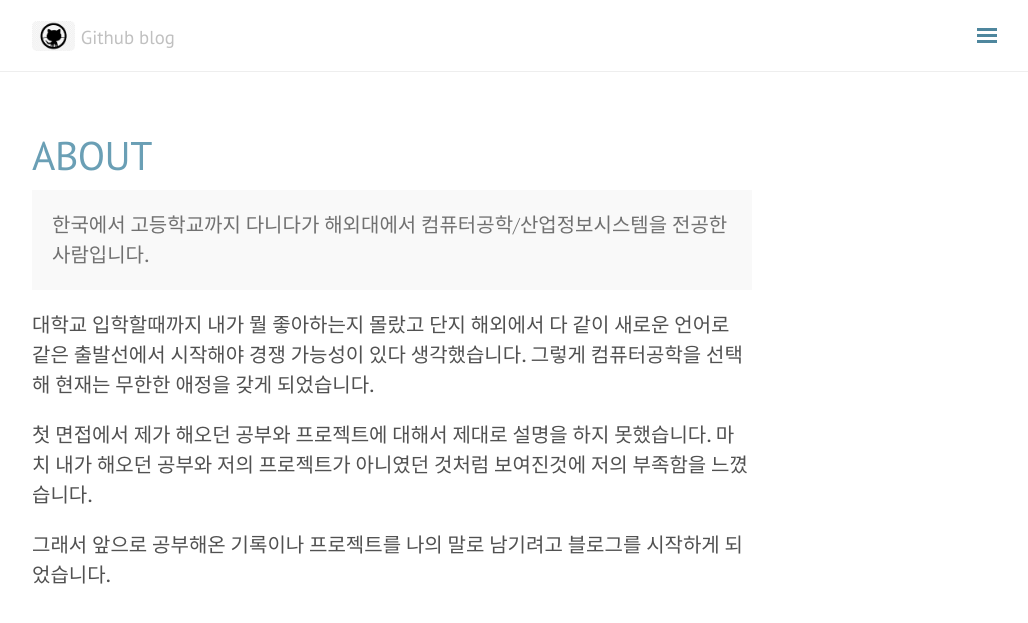
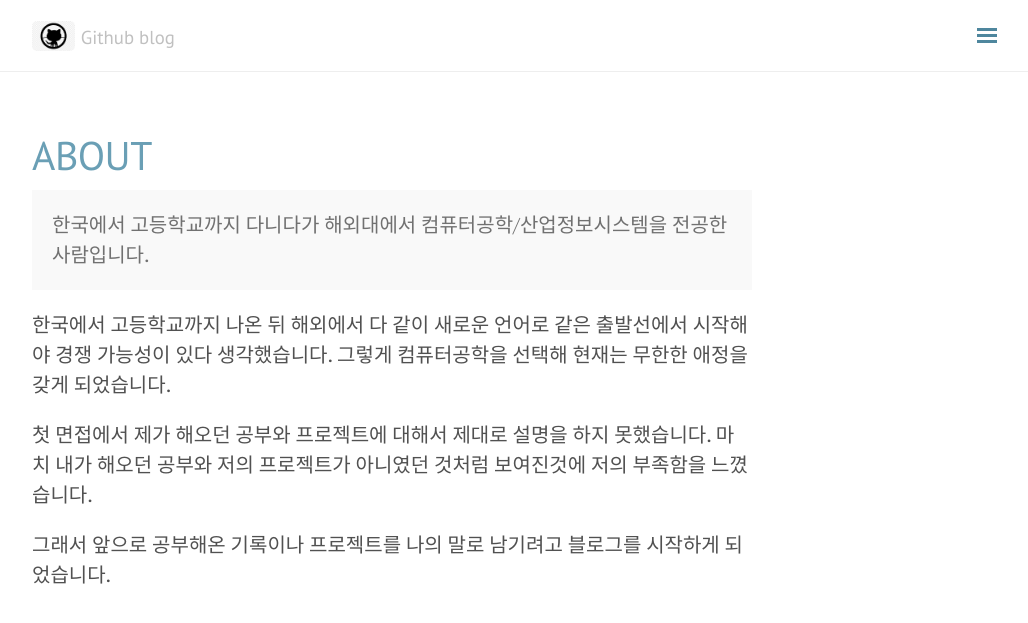
Before and after one commit to hyeyoon0808/myblog_buildin, a Jekyll site: the page built from about.md, in a window 1280 px wide. Shown: the top 623 px of the page, without its empty margins (248-1276 px from the left). Built offline with Jekyll 4.4.1, drawn with Linux system fonts in a browser that asks for light colours; nearby versions of some CDN libraries; comment, search, counter and statistics services are not loaded.

Commit message:
update README.md

```diff
--- a/about.md
+++ b/about.md
@@ -7,7 +7,7 @@ title: About
   한국에서 고등학교까지 다니다가 해외대에서 컴퓨터공학/산업정보시스템을 전공한 사람입니다.
 </p>
 
-대학교 입학할때까지 내가 뭘 좋아하는지 몰랐고 단지 해외에서 다 같이 새로운 언어로 같은 출발선에서 시작해야 경쟁 가능성이 있다 생각했습니다. 그렇게 컴퓨터공학을 선택해 현재는 무한한 애정을 갖게 되었습니다.
+한국에서 고등학교까지 나온 뒤 해외에서 다 같이 새로운 언어로 같은 출발선에서 시작해야 경쟁 가능성이 있다 생각했습니다. 그렇게 컴퓨터공학을 선택해 현재는 무한한 애정을 갖게 되었습니다.
 
 첫 면접에서 제가 해오던 공부와 프로젝트에 대해서 제대로 설명을 하지 못했습니다. 마치 내가 해오던 공부와 저의 프로젝트가 아니였던 것처럼 보여진것에 저의 부족함을 느꼈습니다.
 
```
